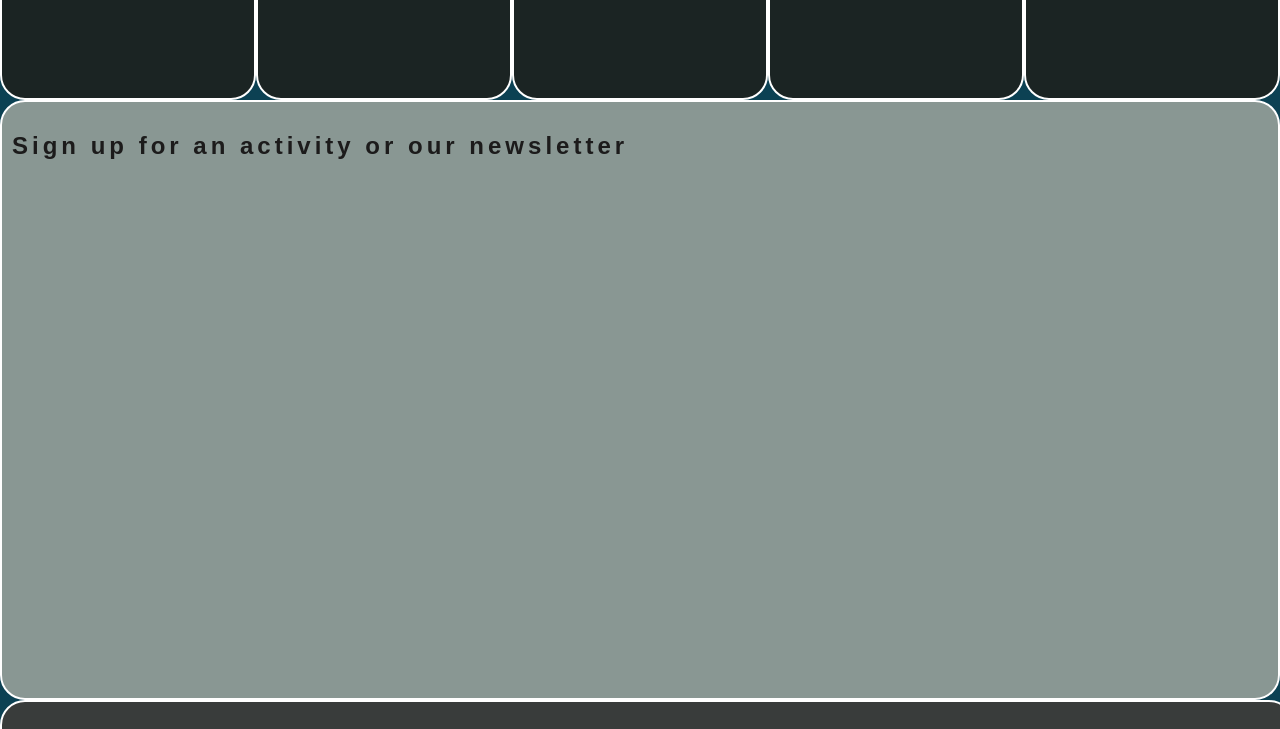
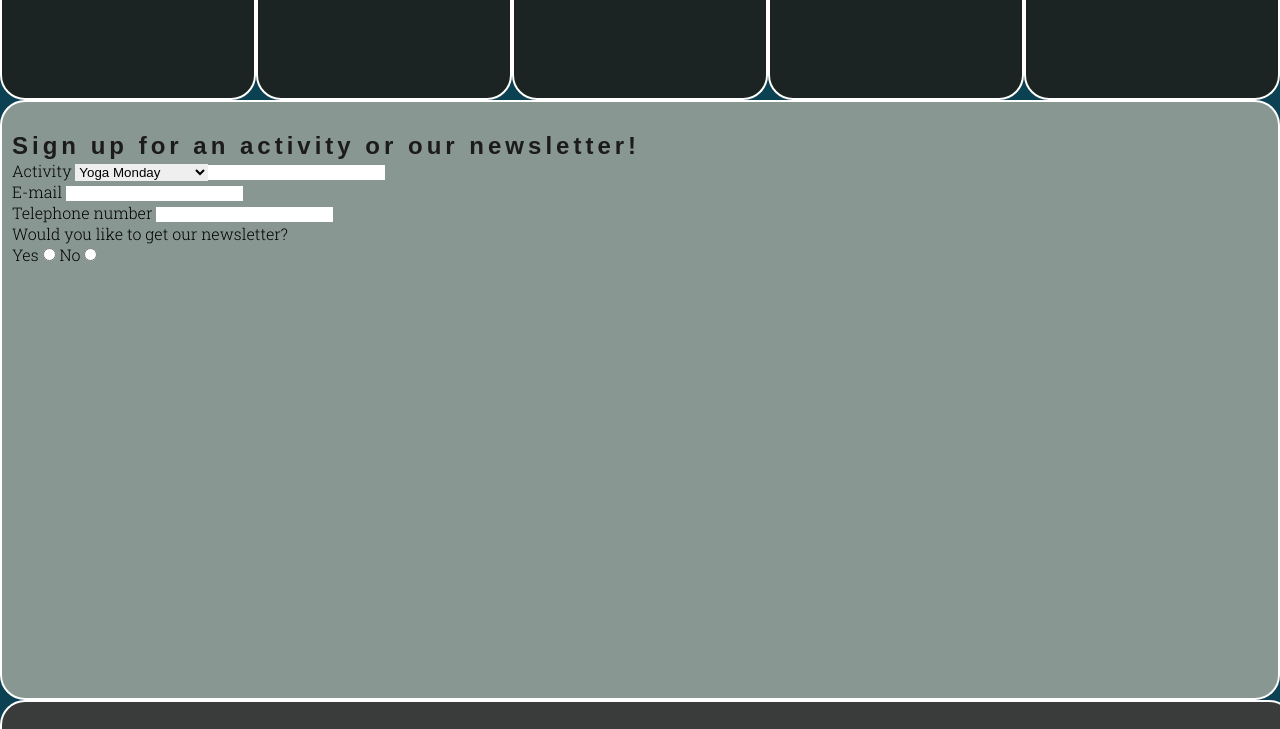
Before and after one commit to AnneKammenhed/togetherinlund, a plain HTML site: page index.html in a window 1280 px wide. Shown: the part 800-1529 px from the top of the page. Drawn offline with Linux system fonts and the light colour scheme.

Commit message:
add form to form section

```diff
--- a/index.html
+++ b/index.html
@@ -81,10 +81,38 @@
     </section>
 
     <section id="form">
-        <h2>Sign up for an activity or our newsletter</h2>
-        <Form method="post">
 
-        </Form>
+        <form method="POST" action="https://formdump.codeinstitute.net/">
+            <h2>Sign up for an activity or our newsletter!</h2>
+            <div>
+                <label for="activity">Activity</label>
+                <select name="activity" id="activity">
+                    <option value="yoga-monday">Yoga Monday</option>
+                    <option value="yoga-monday">Coffee Wednesday</option>
+                    <option value="yoga-monday">Boule Thursday</option>
+                    <option value="yoga-monday">Yoga Saturday</option>
+                    <option value="yoga-monday">Coffee Sunday</option>
+            </div>
+            <div>
+                <label for="name">Name</label>
+                <input id="name" type="text" required name="name">
+            </div>
+            <div>
+                <label for="email">E-mail</label>
+                <input id="email" type="email" required name="email_address">
+            </div>
+            <div>
+                <label for="phone">Telephone number</label>
+                <input id="phone" type="number" required name="phone">
+            </div>
+            <div>
+                <p>Would you like to get our newsletter?</p>
+                <label for="yes">Yes</label>
+                <input type="radio" id="yes" name="yes">
+                <label for="no">No</label>
+                <input type="radio" id="no" name="no">
+            </div>
+        </form>
     </section>
 
     <section id="organization">
```
